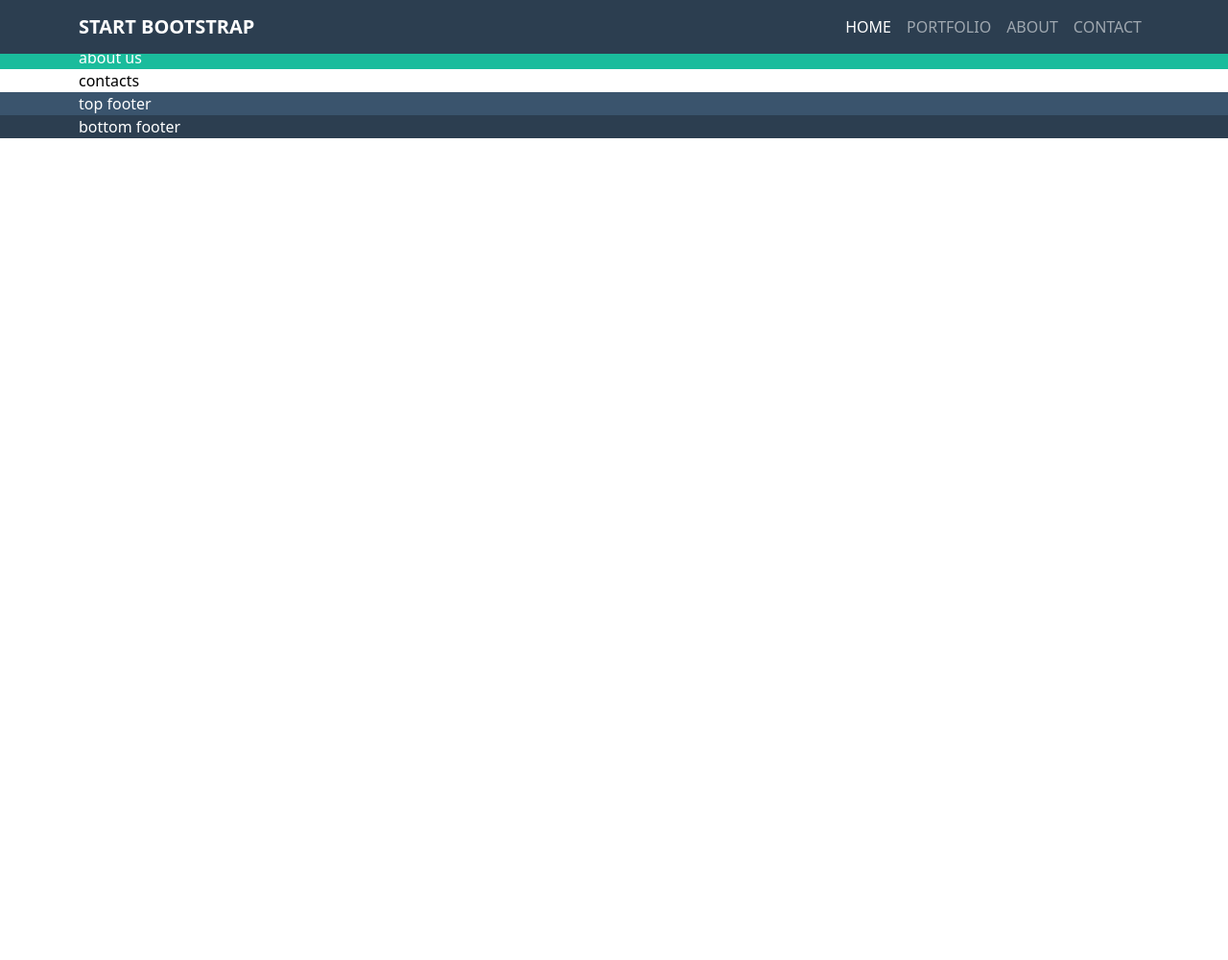
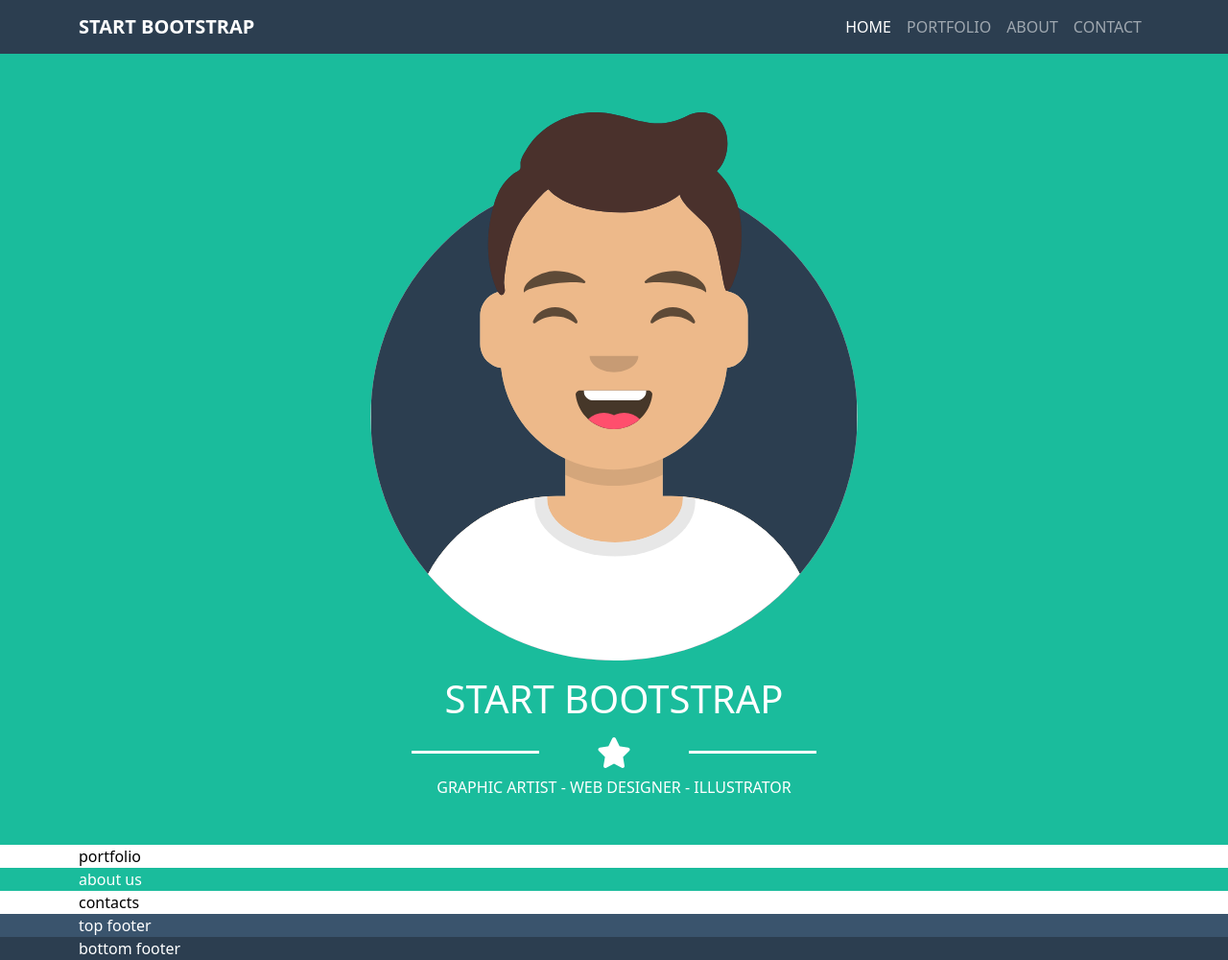
Before and after one commit to nicolozibra1/html-css-bootstrap-freelancer, a plain HTML site: page index.html in a window 1280 px wide. Shown: the whole page at 96% size. Before the commit the page ends 800 px from the top, so only its background shows below. Drawn offline with nearby package versions, Linux system fonts and the light colour scheme.

Commit message:
main-add-section-hero

```diff
--- a/index.html
+++ b/index.html
@@ -4,6 +4,7 @@
     <meta charset="UTF-8">
     <meta http-equiv="X-UA-Compatible" content="IE=edge">
     <meta name="viewport" content="width=device-width, initial-scale=1.0">
+    <link rel="stylesheet" href="https://cdnjs.cloudflare.com/ajax/libs/font-awesome/6.3.0/css/all.min.css" integrity="sha512-SzlrxWUlpfuzQ+pcUCosxcglQRNAq/DZjVsC0lE40xsADsfeQoEypE+enwcOiGjk/bSuGGKHEyjSoQ1zVisanQ==" crossorigin="anonymous" referrerpolicy="no-referrer" />
     <link href="https://cdn.jsdelivr.net/npm/bootstrap@5.3.0-alpha1/dist/css/bootstrap.min.css" rel="stylesheet" integrity="sha384-GLhlTQ8iRABdZLl6O3oVMWSktQOp6b7In1Zl3/Jr59b6EGGoI1aFkw7cmDA6j6gD" crossorigin="anonymous">
     <link rel="stylesheet" href="./css/style.css">
     <title>Bootstrap Freelance</title>
@@ -39,8 +40,17 @@
     </header>
     <main>
         <section id="hero">
-            <div class="container">
-                hero
+            <div class="container d-flex flex-column justify-content-center align-items-center pt-5">
+                <img class="pt-5 w-50 h-auto" src="./img/avatar.svg" alt="">
+                <h1 class="text-uppercase pt-3">start bootstrap</h1>
+                <div class="container w-50 text-center d-flex pt-2">
+                    <hr class="w-25 m-auto hr-custom border-top-white border-3 opacity-100">
+                    <i class="fa-solid fa-star fs-2 px-1"></i>
+                    <hr class="w-25 m-auto hr-custom border-top-white border-3 opacity-100">
+                </div>
+                <div class="pt-2 pb-5">
+                    <span class="text-uppercase">graphic artist - web designer - illustrator</span>
+                </div>
             </div>
         </section>
         <section id="portfolio">
```
